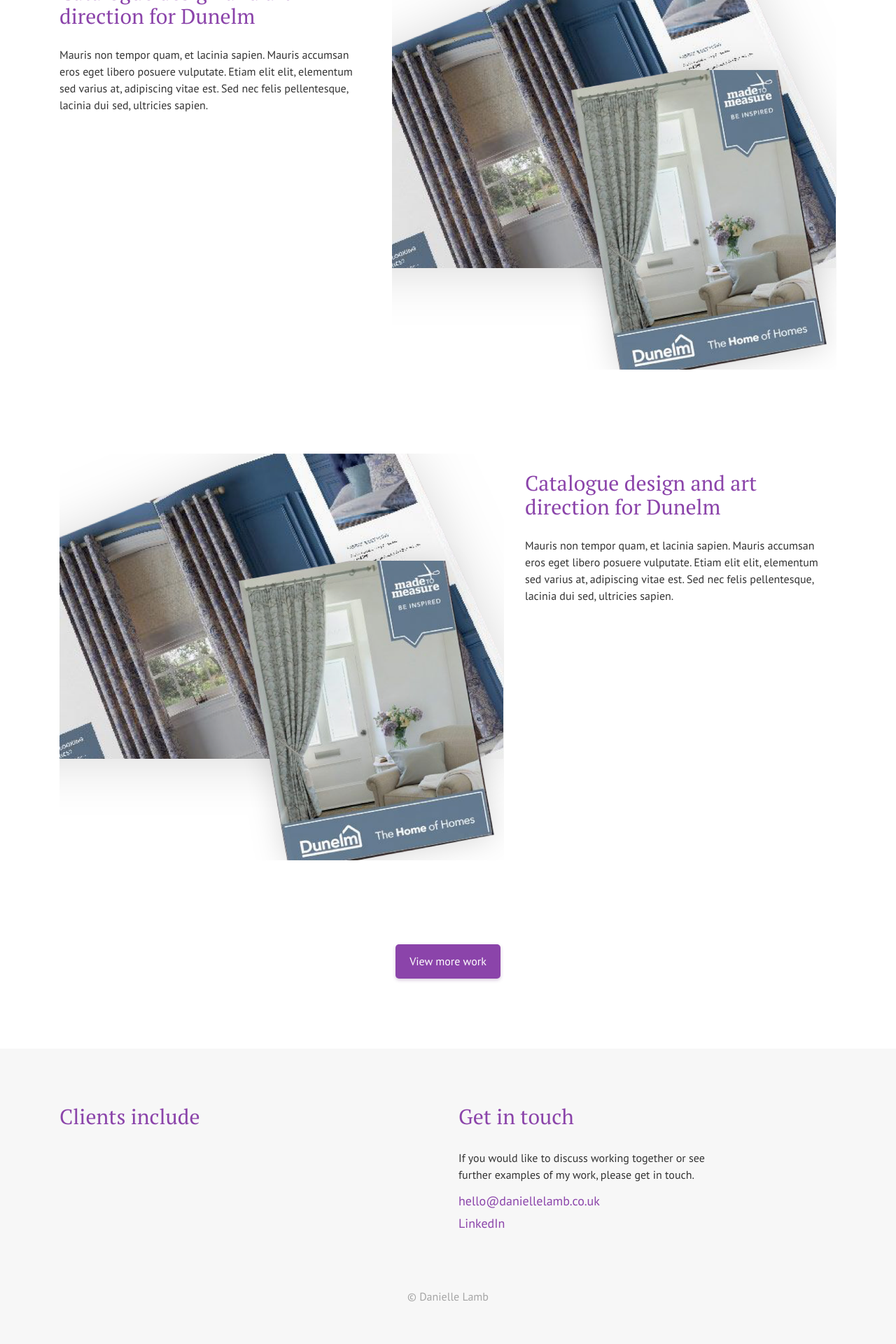
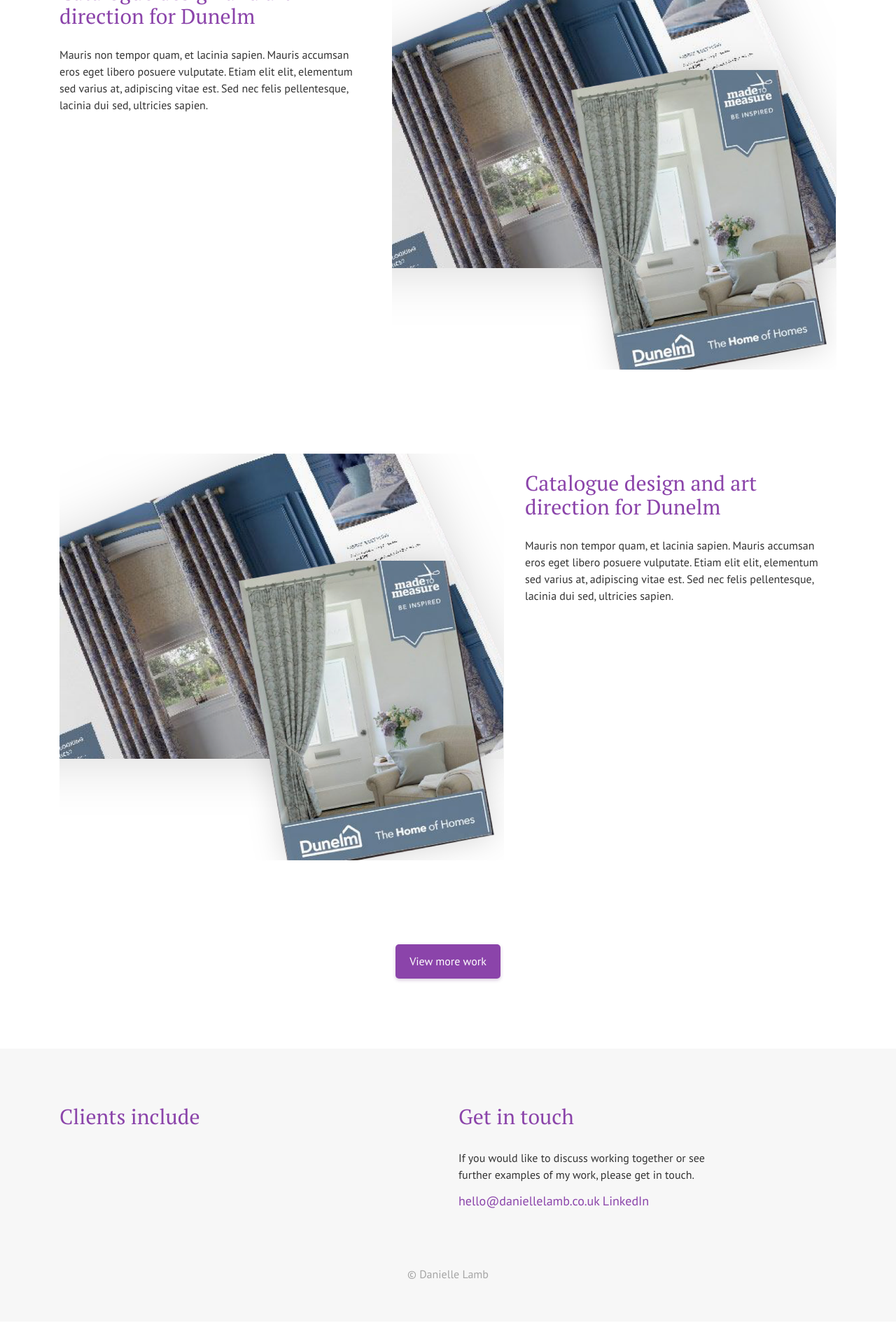
Before and after one commit to justinlamb1/danielle-portfolio-3, a Jekyll site: the page built from index.html, in a window 1280 px wide. Shown: the part 2797-4717 px from the top of the page at 70% size. Built offline with Jekyll 4.4.1, drawn with Linux system fonts in a browser that asks for light colours; after the commit the page ends 4685 px from its top, so only the background shows below that.

Commit message:
no message

```diff
--- a/_sass/_layout.scss
+++ b/_sass/_layout.scss
@@ -286,8 +286,12 @@
     font-size: 1.125rem;
     font-family: $base-font-family;
     font-weight: 400;
-    display: block;
+    display: inline-block;
     margin-bottom: $mar;
+
+    &:first-child {
+      margin-right: $mar*2;
+    }
   }
 
   &__copyright {
```
